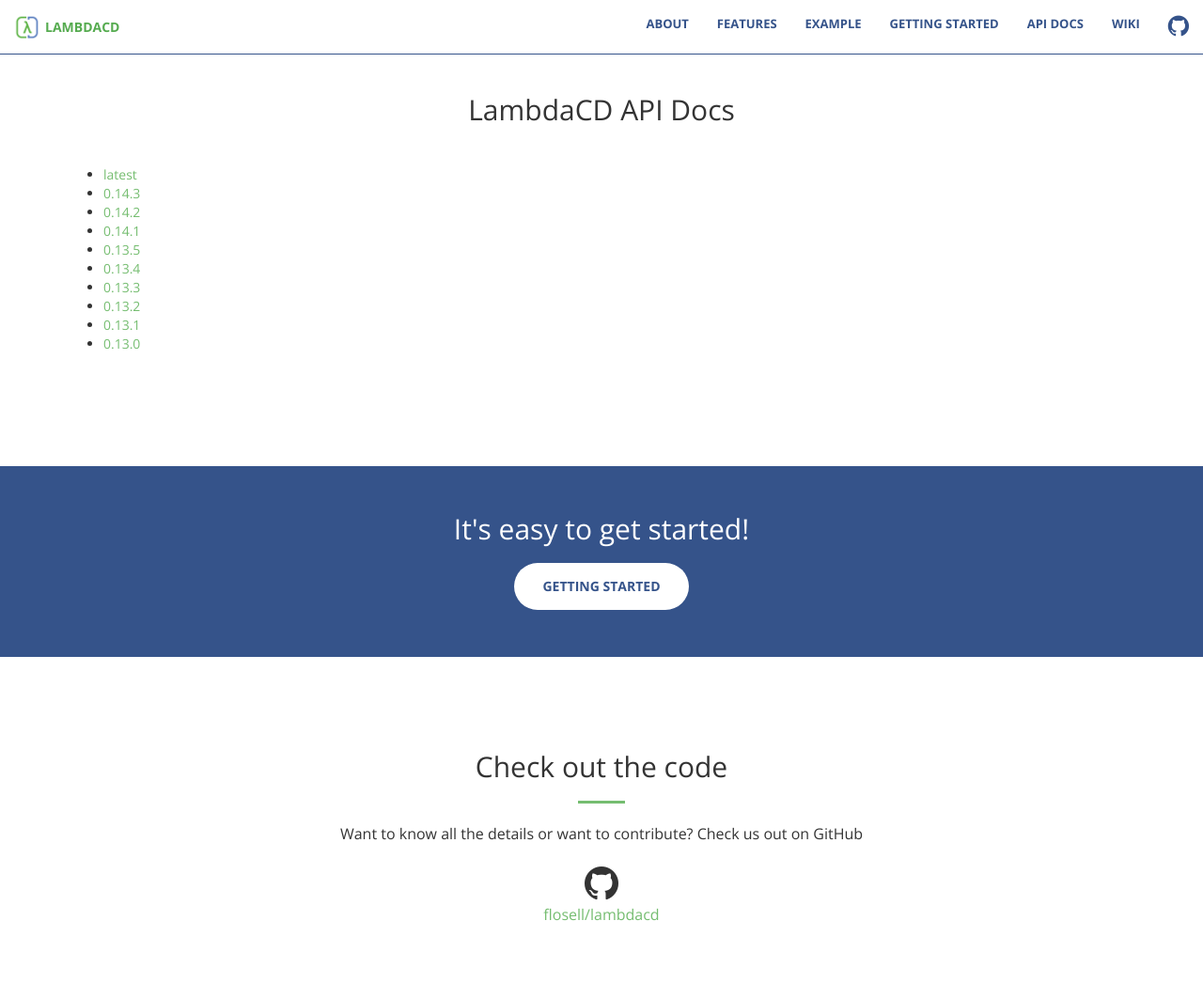
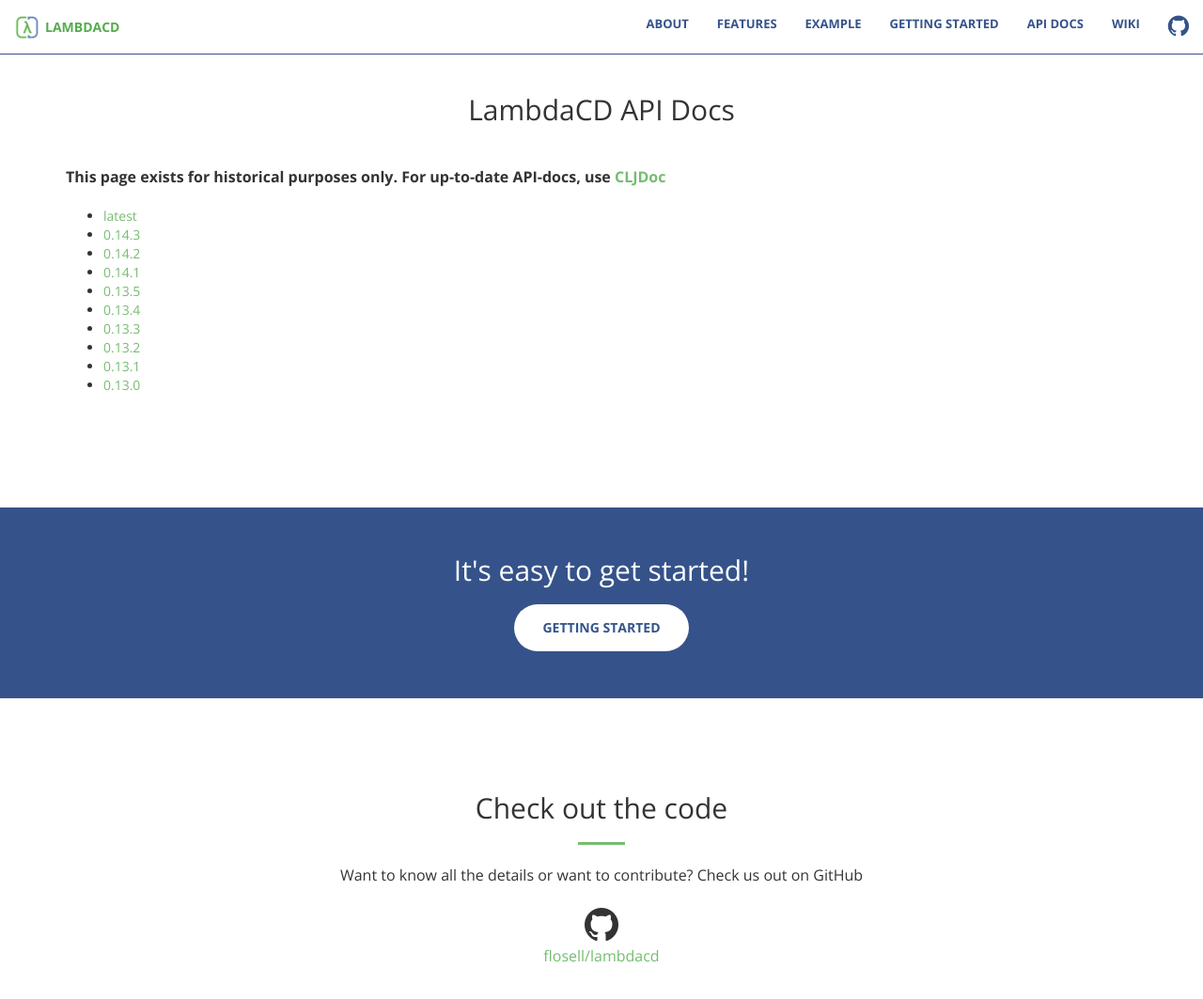
Before and after one commit to flosell/lambdacd, a Jekyll site: the page built from api-docs/index.md, in a window 1280 px wide and 1149 px high. Shown: the top 1063 px of the window at 94% size. Built offline with Jekyll 4.4.1, drawn with Linux system fonts in a browser that asks for light colours.

Commit message:
Replace codox-generated, self maintained API-Docs with link to cljdoc since that provides the same functionality without the maintenance overhead

```diff
--- a/_includes/header.html
+++ b/_includes/header.html
@@ -33,6 +33,9 @@
           {% endif %}
         {% endfor %}
         <li>
+          <a href="https://cljdoc.org/d/lambdacd/lambdacd/">API Docs</a>
+        </li>
+        <li>
           <a class="page-scroll" href="https://github.com/flosell/lambdacd/wiki">Wiki</a>
         </li>
         <li>
--- a/api-docs/index.md
+++ b/api-docs/index.md
@@ -1,8 +1,10 @@
 ---
 layout: page
-navtitle: API Docs
 title: LambdaCD API Docs
 permalink: /api-docs/
 ---
+
+**This page exists for historical purposes only. For up-to-date API-docs, use [CLJDoc](https://cljdoc.org/d/lambdacd/lambdacd/)**
+
 {% for v in site.data.apidoc-versions %}
  * [{{ v.version }}](./{{ v.version }}){% endfor %}
```
